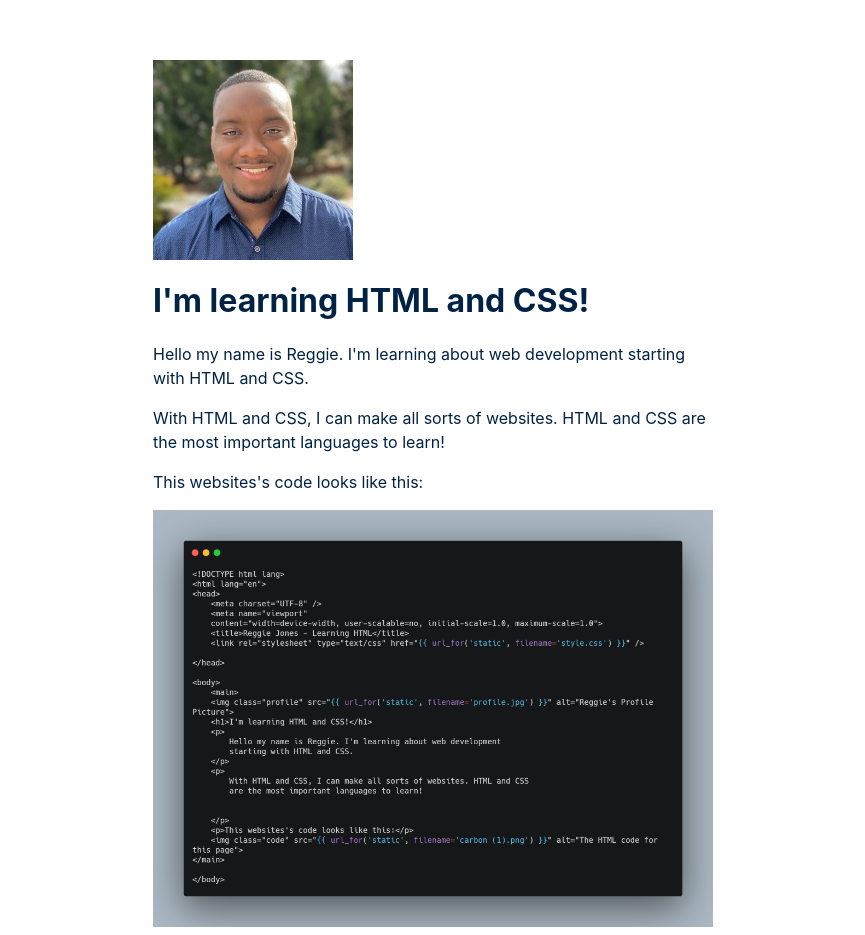
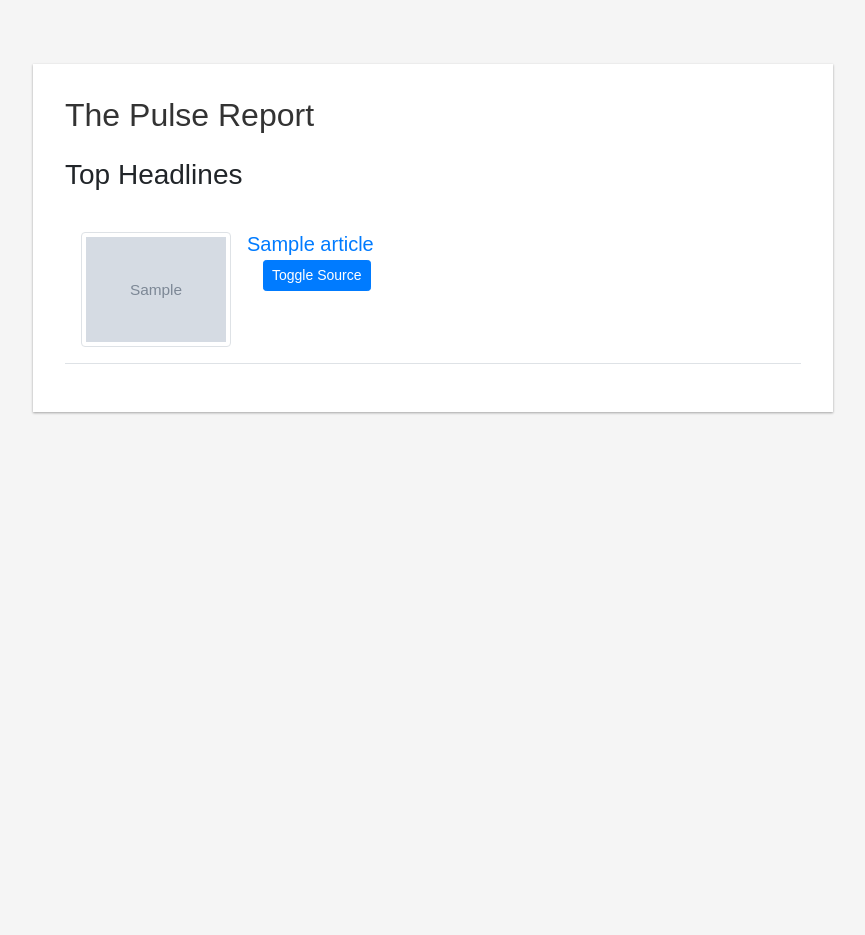
Before and after one commit to rjones18/Azure-App, a Flask app: page / in a window 1280 px wide. Shown: the whole page, without its empty margins (207-1072 px from the left). After the commit the page ends 414 px from the top, so only its background shows below. Run offline with Flask 2, Linux system fonts and the light colour scheme; grey boxes marked "Sample" are stand-in pictures; a database or web service that is not in the repository returns one stand-in record (values such as "Sample title"); data that the repository does not hold is empty; some libraries are stand-ins or nearby versions.

Commit message:
Add News Paper Code

```diff
--- a/app.py
+++ b/app.py
@@ -1,6 +1,30 @@
+import requests
 from flask import Flask, render_template
+
 app = Flask(__name__)
 
+API_KEY = ""
+BASE_URL = "https://newsapi.org/v2/top-headlines"
+
+def fetch_top_headlines(country="us", category="general"):
+    params = {
+        "country": country,
+        "category": category,
+        "apiKey": API_KEY,
+    }
+    response = requests.get(BASE_URL, params=params)
+
+    if response.status_code == 200:
+        data = response.json()
+        return data["articles"]
+    else:
+        print(f"Error {response.status_code}: Failed to fetch top headlines")
+        return None
+
 @app.route("/")
-def hello():
-    return render_template("index.html")
+def index():
+    articles = fetch_top_headlines()
+    return render_template("index.html", articles=articles)
+
+if __name__ == "__main__":
+    app.run(debug=True)
--- /dev/null
+++ b/static/scripts.js
@@ -0,0 +1,11 @@
+function toggleSource(event, sourceId) {
+    event.preventDefault();
+
+    const sourceElement = document.getElementById(sourceId);
+
+    if (sourceElement.style.maxHeight) {
+        sourceElement.style.maxHeight = null;
+    } else {
+        sourceElement.style.maxHeight = sourceElement.scrollHeight + "px";
+    }
+}
--- a/static/style.css
+++ /dev/null
@@ -1,24 +0,0 @@
-*,
-*::before
-*::after{
-    box-sizing: inherit;
-}
-
-body {
-    box-sizing: border-box;
-    font-family: -apple-system, BlinkMacSystemFont, 'Segoe UI', Roboto, Oxygen, Ubuntu, Cantarell, 'Open Sans', 'Helvetica Neue', sans-serif;
-    color: #002244;
-}
-
-main {
-    max-width: 35rem;
-    margin: 3.75rem auto 0 auto;
-}
-
-p{
-    line-height: 150%;
-}
-
-img {
-    max-width: 100%;
-}
--- /dev/null
+++ b/static/styles.css
@@ -0,0 +1,79 @@
+body {
+    font-family: Arial, sans-serif;
+    margin: 0;
+    padding: 0;
+    background-color: #f5f5f5;
+}
+
+.container {
+    max-width: 800px;
+    padding: 2rem;
+    background-color: #fff;
+    box-shadow: 0 1px 3px rgba(0, 0, 0, 0.12), 0 1px 2px rgba(0, 0, 0, 0.24);
+    margin: 2rem auto;
+}
+
+h1 {
+    font-size: 2rem;
+    color: #333;
+    margin-bottom: 1rem;
+}
+
+ul {
+    list-style-type: none;
+    padding: 0;
+    margin: 0;
+}
+
+li {
+    padding: 1rem;
+    border-bottom: 1px solid #eee;
+}
+
+li:last-child {
+    border-bottom: none;
+}
+
+a {
+    font-size: 1.2rem;
+    color: #007bff;
+    text-decoration: none;
+}
+
+a:hover {
+    text-decoration: underline;
+}
+
+p {
+    margin: 0.5rem 0;
+    color: #777;
+}
+/* Add the following styles at the end of the file */
+
+button {
+    background-color: #007bff;
+    color: #fff;
+    border: none;
+    border-radius: 3px;
+    padding: 0.5rem 1rem;
+    font-size: 1rem;
+    cursor: pointer;
+    margin-left: 1rem;
+}
+
+button:hover {
+    background-color: #0056b3;
+}
+
+.slide-toggle {
+    overflow: hidden;
+    transition: max-height 0.4s ease-in-out;
+}
+
+body > .container:first-child {
+    margin-top: 4rem;
+}
+
+ul {
+    padding-left: 0;
+}
--- a/templates/index.html
+++ b/templates/index.html
@@ -1,30 +1,36 @@
-<!DOCTYPE html lang>
+<!DOCTYPE html>
 <html lang="en">
-<head>
-    <meta charset="UTF-8" />
-    <meta name="viewport"
-    content="width=device-width, user-scalable=no, initial-scale=1.0, maximum-scale=1.0">
-    <title>Reggie Jones - Learning HTML</title>
-    <link rel="stylesheet" type="text/css" href="{{ url_for('static', filename='style.css') }}" />
-
-</head>
-
-<body>
-    <main>
-    <img class="profile" src="{{ url_for('static', filename='profile.jpg') }}" alt="Reggie's Profile Picture">
-    <h1>I'm learning HTML and CSS!</h1>
-    <p>
-        Hello my name is Reggie. I'm learning about web development
-        starting with HTML and CSS.
-    </p>
-    <p>
-        With HTML and CSS, I can make all sorts of websites. HTML and CSS
-        are the most important languages to learn!
-
-
-    </p>
-    <p>This websites's code looks like this:</p>
-    <img class="code" src="{{ url_for('static', filename='carbon.png') }}" alt="The HTML code for this page">
-</main>
-
-</body>
+    <head>
+        <meta charset="UTF-8">
+        <meta name="viewport" content="width=device-width, initial-scale=1, shrink-to-fit=no">
+        <title>ThePulseReport</title>
+        <link rel="stylesheet" href="https://maxcdn.bootstrapcdn.com/bootstrap/4.5.2/css/bootstrap.min.css">
+        <link rel="stylesheet" href="{{ url_for('static', filename='styles.css') }}">
+        <script src="https://code.jquery.com/jquery-3.5.1.slim.min.js"></script>
+        <script src="https://cdn.jsdelivr.net/npm/@popperjs/core@2.11.6/dist/umd/popper.min.js"></script>
+        <script src="https://maxcdn.bootstrapcdn.com/bootstrap/4.5.2/js/bootstrap.min.js"></script>
+        <script src="{{ url_for('static', filename='scripts.js') }}"></script>
+    </head>
+    <body>
+        <div class="container">
+            <h1 class="mb-4">The Pulse Report</h1>
+            <h3 class="mb-4">Top Headlines</h3>
+            <ul class="list-unstyled">
+                {% for article in articles %}
+                    <li class="media mb-3 pb-3 border-bottom">
+                        <img src="{{ article.urlToImage }}" class="mr-3 img-thumbnail" alt="{{ article.title }}" style="max-width: 150px;">
+                        <div class="media-body">
+                            <a href="{{ article.url }}" target="_blank" class="text-decoration-none">
+                                <h5 class="mt-0 mb-1">{{ article.title }}</h5>
+                            </a>
+                            <button onclick="toggleSource(event, 'source-{{ loop.index }}')" class="btn btn-primary btn-sm">Toggle Source</button>
+                            <div id="source-{{ loop.index }}" class="slide-toggle" style="max-height: 0;">
+                                <p class="mt-2 mb-0">Source: {{ article.source.name }}</p>
+                            </div>
+                        </div>
+                    </li>
+                {% endfor %}
+            </ul>
+        </div>
+    </body>
+    </html>
```
Also changed, not shown: static/carbon.png (deleted), static/profile.jpg (deleted).
